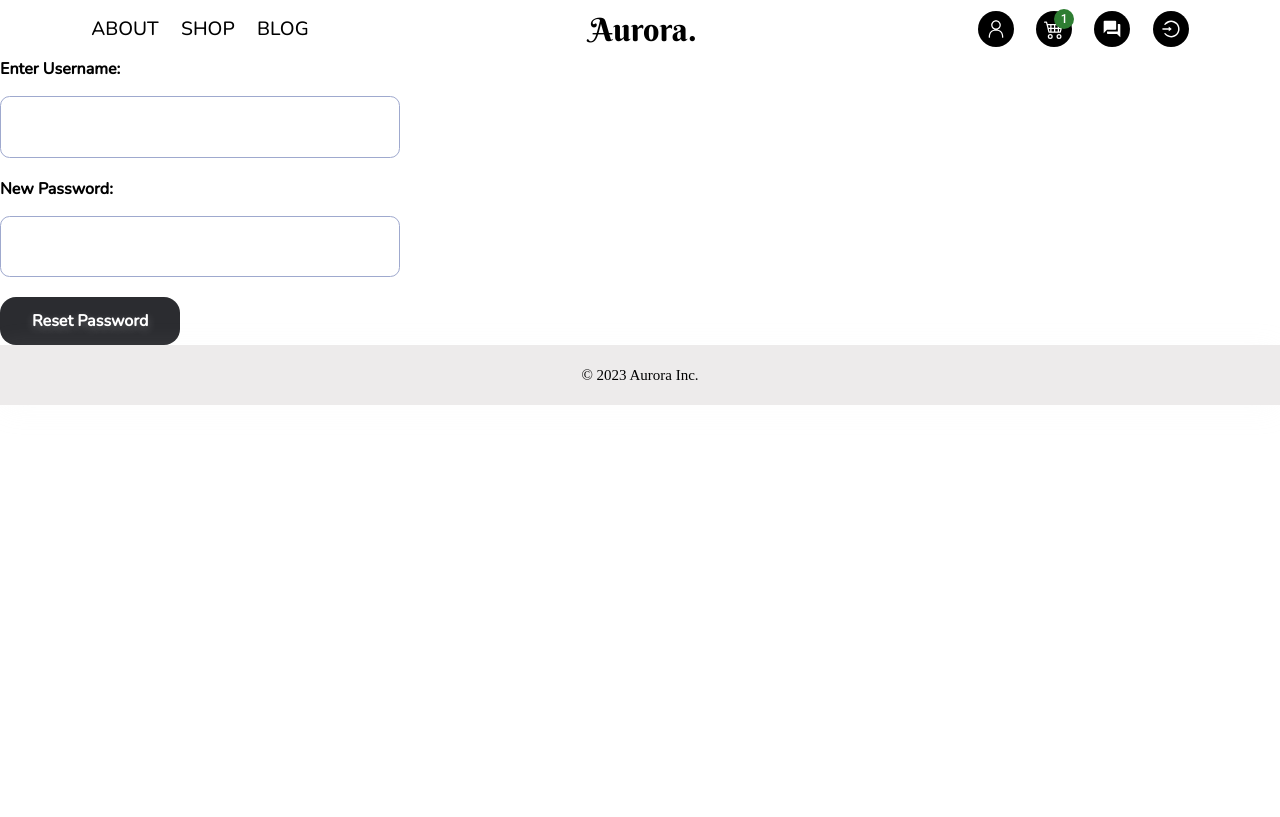
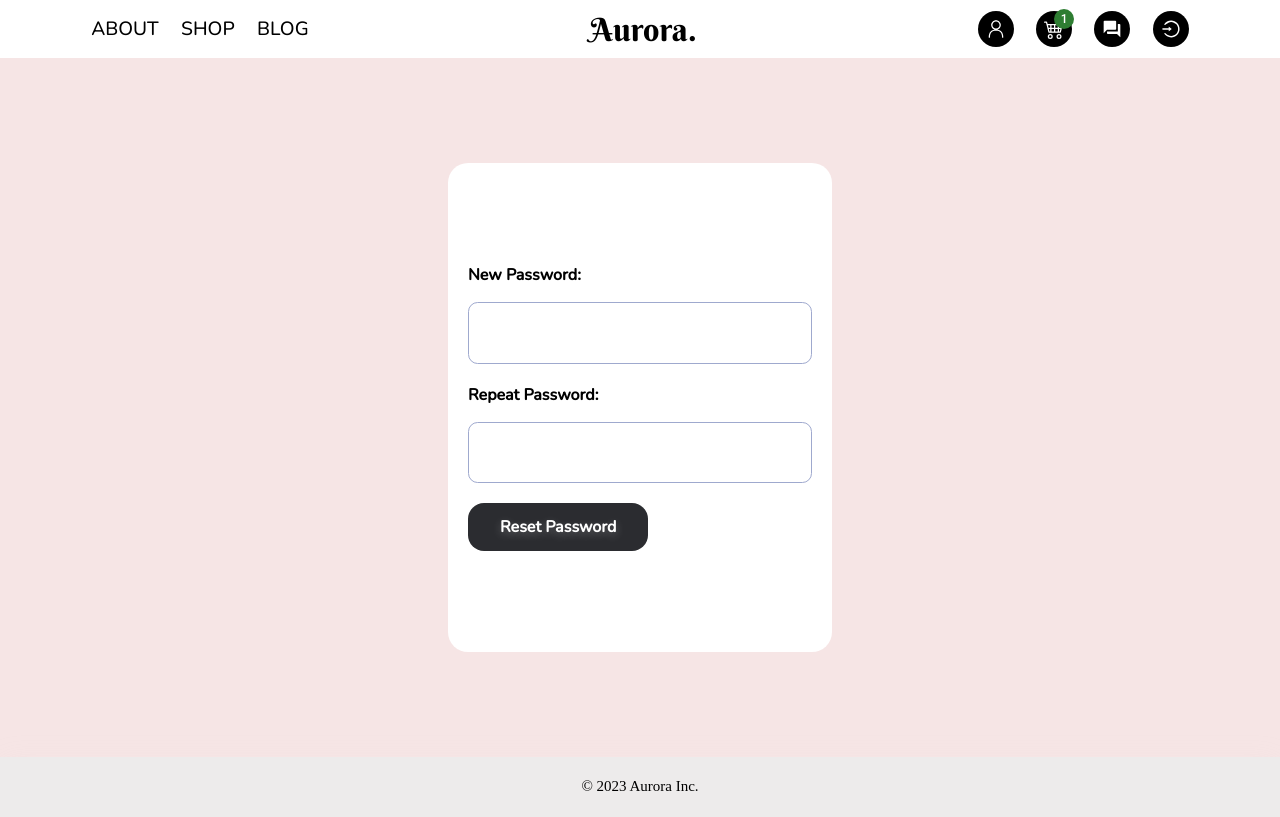
Before and after one commit to annagamr/thesis, a React (Create React App) app in the folder Frontend/: page /resetPassword/1 in a window 1280 px wide. Built offline with nearby package versions, Linux system fonts and the light colour scheme.

Commit message:
password mismatch, new password same as old one cases handled

```diff
--- a/Frontend/src/components/login/forgot.jsx
+++ b/Frontend/src/components/login/forgot.jsx
@@ -1,30 +1,43 @@
 import React, { useState } from "react";
-
-import axios from 'axios';
+import "./login.css";
+import axios from "axios";
 
 const Forgot = () => {
-  const [email, setEmail] = useState('');
-  const [message, setMessage] = useState('');
+  const [email, setEmail] = useState("");
+  const [message, setMessage] = useState("");
 
   const handleSubmit = async (e) => {
     e.preventDefault();
     try {
-      const response = await axios.post('http://localhost:3002/api/forgot-password', { email });
+      const response = await axios.post(
+        "http://localhost:3002/api/forgot-password",
+        { email }
+      );
       setMessage(response.data.message);
     } catch (error) {
       setMessage(error.response.data.error);
     }
-  }
+  };
 
   return (
-    <div>
-      <form onSubmit={handleSubmit}>
-
-        <label htmlFor="email">Enter Email: </label>
-        <input type="email" value={email} onChange={(e) => setEmail(e.target.value)} />
-        <button type="submit">Reset Password</button>
-      </form>
-      {message && <p>{message}</p>}
+    <div className="sign-in">
+      <div className="login-container">
+        {" "}
+        <form onSubmit={handleSubmit}>
+          <label htmlFor="email">Enter Email: </label>
+          <input
+            type="email"
+            value={email}
+            onChange={(e) => setEmail(e.target.value)}
+          />
+          <button type="submit">Reset Password</button>
+        </form>
+        {message && (
+          <div className="if-success">
+            <h2 style={{ color: "blue", marginTop: "25px" }}>{message}</h2>{" "}
+          </div>
+        )}
+      </div>{" "}
     </div>
   );
 };
--- a/Frontend/src/components/login/reset.jsx
+++ b/Frontend/src/components/login/reset.jsx
@@ -1,59 +1,76 @@
 import { useState } from "react";
 import { useParams } from "react-router-dom";
 import axios from "axios";
+import "./login.css";
 
 const Reset = () => {
   const [newPass, setNewPassword] = useState("");
-  const [username, setUsername] = useState("");
-  const [successfull, setSuccessful] = useState(false);
+  const [repeatPass, setRepeatPassword] = useState("");
+  const [successful, setSuccessful] = useState(false);
   const [message, setMessage] = useState("");
 
   const { token } = useParams();
-//   console.log(token) //token is correct here
+
   const handleSubmit = async (e) => {
     e.preventDefault();
     setSuccessful(false);
 
+    if (newPass !== repeatPass) {
+      setMessage("Passwords do not match");
+      return;
+    }
+
     try {
-      const response = await axios.post("http://localhost:3002/api/reset-password", {
+      const response = await axios.post(
+        "http://localhost:3002/api/reset-password",
+        {
           token,
           newPass,
-        username
-      });
+        }
+      );
 
       setMessage(response.data.message);
       setSuccessful(true);
-
     } catch (error) {
       setMessage(error.response.data.error);
       setSuccessful(false);
-
     }
   };
 
   return (
-    <div>
-      {!successfull && (<form onSubmit={handleSubmit}>
-      <label htmlFor="username">Enter Username: </label>
-        <input
-          type="text"
-          value={username}
-          onChange={(e) => setUsername(e.target.value)}
-        />
+    <div className="sign-in">
+      <div className="login-container">
+        {!successful && (
+          <>
+            <form onSubmit={handleSubmit}>
               <label htmlFor="newPassword">New Password: </label>
               <input
                 type="password"
                 value={newPass}
                 onChange={(e) => setNewPassword(e.target.value)}
               />
+              <label htmlFor="repeatPassword">Repeat Password: </label>
+              <input
+                type="password"
+                value={repeatPass}
+                onChange={(e) => setRepeatPassword(e.target.value)}
+              />
               <button type="submit">Reset Password</button>
-      </form>)}
-      {successfull && (
+            </form>
+            {message && (
+              <div className="error-message">
+                <p style={{ color: "red" }}>{message}</p>
+              </div>
+            )}
+          </>
+        )}
+        {successful && (
           <div className="if-success">
             <h2 style={{ color: "blue" }}>{message}</h2>{" "}
-
           </div>
-            )}    </div>
+        )}
+      </div>{" "}
+    </div>
   );
 };
 
```
Also changed, not shown: 1 other file (tests, documents, lock files or other folders). Lines whose indentation alone changed are shown as unchanged.
